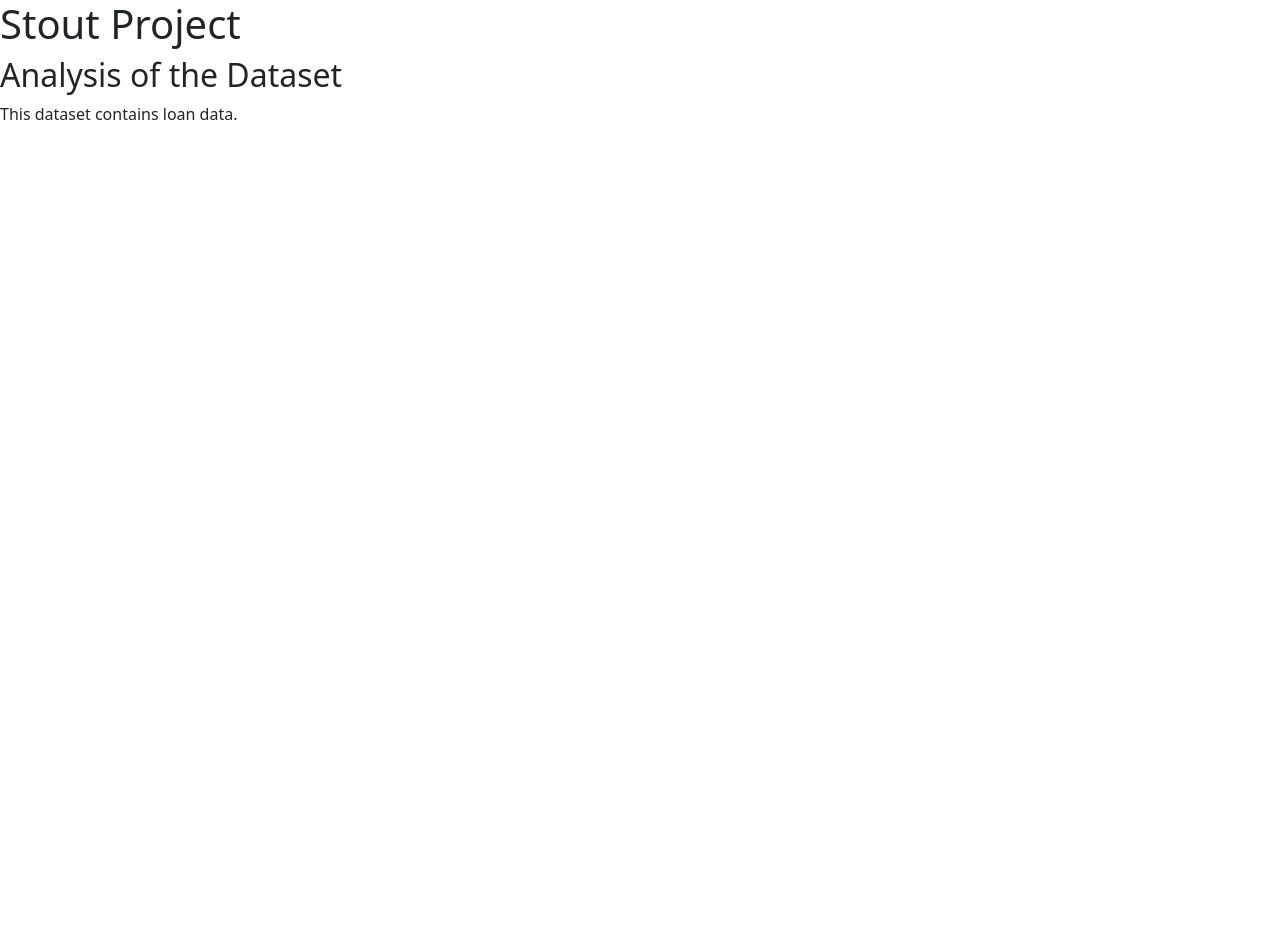
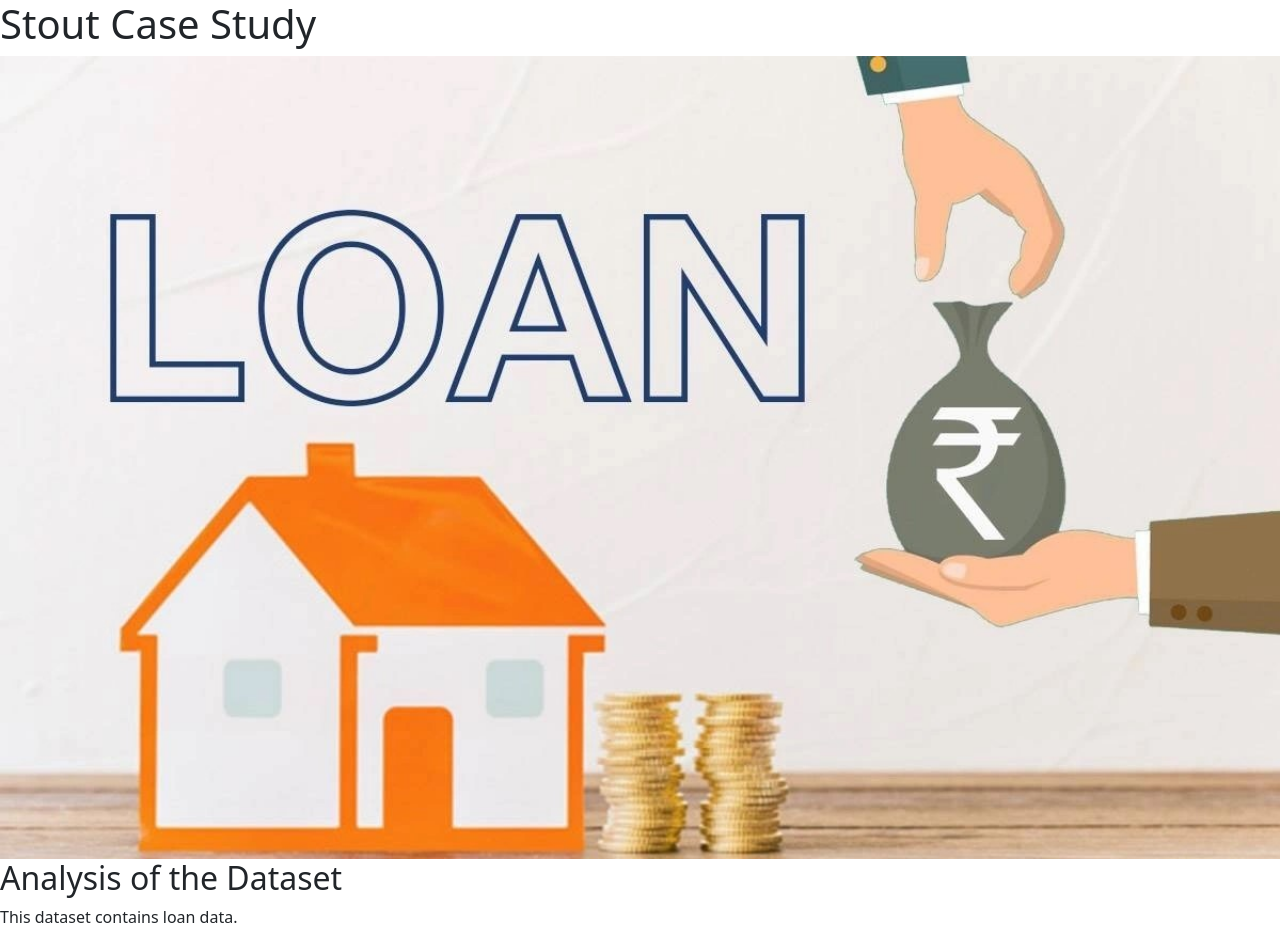
Before and after one commit to vickypar/Stout_Case_Study, a plain HTML site: page docs/index.html in a window 1280 px wide. Before the commit the page ends 800 px from the top, so only its background shows below. Drawn offline with nearby package versions, Linux system fonts and the light colour scheme.

Commit message:
Add static image

```diff
--- a/docs/index.html
+++ b/docs/index.html
@@ -2,11 +2,12 @@
 <html>
       <head>
           <link href="https://cdn.jsdelivr.net/npm/bootstrap@5.0.0-beta3/dist/css/bootstrap.min.css" rel="stylesheet"
-           integrity="sha384-eOJMYsd53ii+scO/bJGFsiCZc+5NDVN2yr8+0RDqr0Ql0h+rP48ckxlpbzKgwra6" crossorigin="anonymous"><title>Analysis</title>
+           integrity="sha384-eOJMYsd53ii+scO/bJGFsiCZc+5NDVN2yr8+0RDqr0Ql0h+rP48ckxlpbzKgwra6" crossorigin="anonymous"><title>Stout</title>
            <link rel="shortcut icon" type="image/jpg" href="loan_image.jpg"/>
       </head>
       <body>
-      <h1>Stout Project</h1>
+      <h1>Stout Case Study</h1>
+      <img src="loan_image.jpg" alt="pie chart" width="100%">
       <h2>Analysis of the Dataset</h2>
             <p>This dataset contains loan data.</p>
       </body>
```
